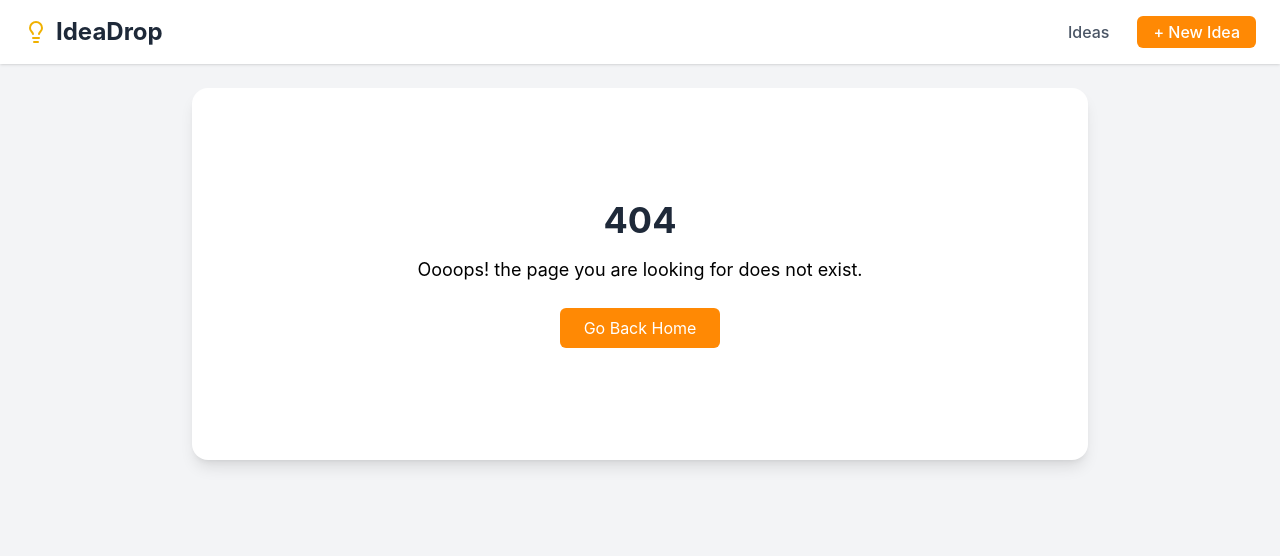
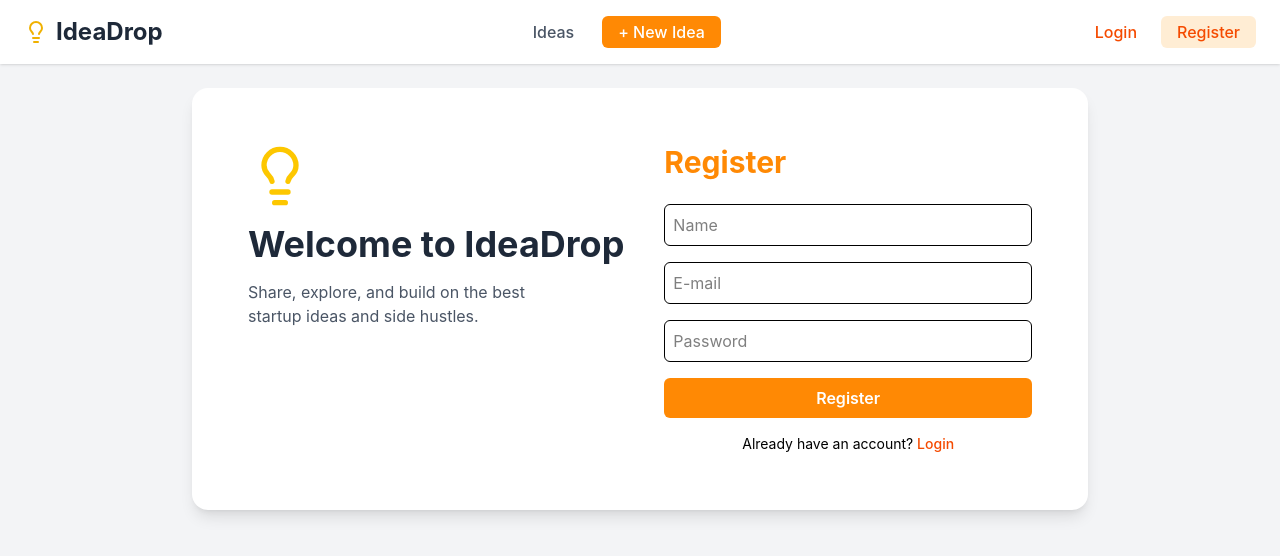
Before and after one commit to nicole-pereira/idea-drop-ui, a React (Vite) app: page /register in a window 1280 px wide. Before the commit this address had no page. Shown: the top 556 px of the page. Built offline with nearby package versions, Linux system fonts and the light colour scheme.

Commit message:
feat: (auth): Login and register pages

```diff
--- a/src/components/Header.tsx
+++ b/src/components/Header.tsx
@@ -24,6 +24,13 @@
             + New Idea
           </Link>
         </nav>
+        {/* Auth buttons */}
+        <div className="flex items-center space-x-2">
+          <Link to='/login' className="text-orange-600 hover:text-orange-700
+          font-medium transition px-4 py-2 rounded-md leading-none">Login</Link>
+           <Link to='/register' className="bg-orange-100 hover:bg-orange-200 text-orange-600
+          font-medium transition px-4 py-2 rounded-md leading-none">Register</Link>
+        </div>
       </div>
     </header>
   );
--- a/src/routeTree.gen.ts
+++ b/src/routeTree.gen.ts
@@ -9,12 +9,19 @@
 // Additionally, you should also exclude this file from your linter and/or formatter to prevent it from being checked or modified.
 
 import { Route as rootRouteImport } from './routes/__root'
+import { Route as authRouteRouteImport } from './routes/(auth)/route'
 import { Route as IndexRouteImport } from './routes/index'
 import { Route as IdeasIndexRouteImport } from './routes/ideas/index'
 import { Route as IdeasNewIndexRouteImport } from './routes/ideas/new/index'
 import { Route as IdeasIdeaIdIndexRouteImport } from './routes/ideas/$ideaId/index'
+import { Route as authRegisterIndexRouteImport } from './routes/(auth)/register/index'
+import { Route as authLoginIndexRouteImport } from './routes/(auth)/login/index'
 import { Route as IdeasIdeaIdEditRouteImport } from './routes/ideas/$ideaId/edit'
 
+const authRouteRoute = authRouteRouteImport.update({
+  id: '/(auth)',
+  getParentRoute: () => rootRouteImport,
+} as any)
 const IndexRoute = IndexRouteImport.update({
   id: '/',
   path: '/',
@@ -35,6 +42,16 @@
   path: '/ideas/$ideaId/',
   getParentRoute: () => rootRouteImport,
 } as any)
+const authRegisterIndexRoute = authRegisterIndexRouteImport.update({
+  id: '/register/',
+  path: '/register/',
+  getParentRoute: () => authRouteRoute,
+} as any)
+const authLoginIndexRoute = authLoginIndexRouteImport.update({
+  id: '/login/',
+  path: '/login/',
+  getParentRoute: () => authRouteRoute,
+} as any)
 const IdeasIdeaIdEditRoute = IdeasIdeaIdEditRouteImport.update({
   id: '/ideas/$ideaId/edit',
   path: '/ideas/$ideaId/edit',
@@ -45,6 +62,8 @@
   '/': typeof IndexRoute
   '/ideas/': typeof IdeasIndexRoute
   '/ideas/$ideaId/edit': typeof IdeasIdeaIdEditRoute
+  '/login/': typeof authLoginIndexRoute
+  '/register/': typeof authRegisterIndexRoute
   '/ideas/$ideaId/': typeof IdeasIdeaIdIndexRoute
   '/ideas/new/': typeof IdeasNewIndexRoute
 }
@@ -52,14 +71,19 @@
   '/': typeof IndexRoute
   '/ideas': typeof IdeasIndexRoute
   '/ideas/$ideaId/edit': typeof IdeasIdeaIdEditRoute
+  '/login': typeof authLoginIndexRoute
+  '/register': typeof authRegisterIndexRoute
   '/ideas/$ideaId': typeof IdeasIdeaIdIndexRoute
   '/ideas/new': typeof IdeasNewIndexRoute
 }
 export interface FileRoutesById {
   __root__: typeof rootRouteImport
   '/': typeof IndexRoute
+  '/(auth)': typeof authRouteRouteWithChildren
   '/ideas/': typeof IdeasIndexRoute
   '/ideas/$ideaId/edit': typeof IdeasIdeaIdEditRoute
+  '/(auth)/login/': typeof authLoginIndexRoute
+  '/(auth)/register/': typeof authRegisterIndexRoute
   '/ideas/$ideaId/': typeof IdeasIdeaIdIndexRoute
   '/ideas/new/': typeof IdeasNewIndexRoute
 }
@@ -69,21 +93,34 @@
     | '/'
     | '/ideas/'
     | '/ideas/$ideaId/edit'
+    | '/login/'
+    | '/register/'
     | '/ideas/$ideaId/'
     | '/ideas/new/'
   fileRoutesByTo: FileRoutesByTo
-  to: '/' | '/ideas' | '/ideas/$ideaId/edit' | '/ideas/$ideaId' | '/ideas/new'
+  to:
+    | '/'
+    | '/ideas'
+    | '/ideas/$ideaId/edit'
+    | '/login'
+    | '/register'
+    | '/ideas/$ideaId'
+    | '/ideas/new'
   id:
     | '__root__'
     | '/'
+    | '/(auth)'
     | '/ideas/'
     | '/ideas/$ideaId/edit'
+    | '/(auth)/login/'
+    | '/(auth)/register/'
     | '/ideas/$ideaId/'
     | '/ideas/new/'
   fileRoutesById: FileRoutesById
 }
 export interface RootRouteChildren {
   IndexRoute: typeof IndexRoute
+  authRouteRoute: typeof authRouteRouteWithChildren
   IdeasIndexRoute: typeof IdeasIndexRoute
   IdeasIdeaIdEditRoute: typeof IdeasIdeaIdEditRoute
   IdeasIdeaIdIndexRoute: typeof IdeasIdeaIdIndexRoute
@@ -92,6 +129,13 @@
 
 declare module '@tanstack/react-router' {
   interface FileRoutesByPath {
+    '/(auth)': {
+      id: '/(auth)'
+      path: ''
+      fullPath: ''
+      preLoaderRoute: typeof authRouteRouteImport
+      parentRoute: typeof rootRouteImport
+    }
     '/': {
       id: '/'
       path: '/'
@@ -120,6 +164,20 @@
       preLoaderRoute: typeof IdeasIdeaIdIndexRouteImport
       parentRoute: typeof rootRouteImport
     }
+    '/(auth)/register/': {
+      id: '/(auth)/register/'
+      path: '/register'
+      fullPath: '/register/'
+      preLoaderRoute: typeof authRegisterIndexRouteImport
+      parentRoute: typeof authRouteRoute
+    }
+    '/(auth)/login/': {
+      id: '/(auth)/login/'
+      path: '/login'
+      fullPath: '/login/'
+      preLoaderRoute: typeof authLoginIndexRouteImport
+      parentRoute: typeof authRouteRoute
+    }
     '/ideas/$ideaId/edit': {
       id: '/ideas/$ideaId/edit'
       path: '/ideas/$ideaId/edit'
@@ -130,8 +188,23 @@
   }
 }
 
+interface authRouteRouteChildren {
+  authLoginIndexRoute: typeof authLoginIndexRoute
+  authRegisterIndexRoute: typeof authRegisterIndexRoute
+}
+
+const authRouteRouteChildren: authRouteRouteChildren = {
+  authLoginIndexRoute: authLoginIndexRoute,
+  authRegisterIndexRoute: authRegisterIndexRoute,
+}
+
+const authRouteRouteWithChildren = authRouteRoute._addFileChildren(
+  authRouteRouteChildren,
+)
+
 const rootRouteChildren: RootRouteChildren = {
   IndexRoute: IndexRoute,
+  authRouteRoute: authRouteRouteWithChildren,
   IdeasIndexRoute: IdeasIndexRoute,
   IdeasIdeaIdEditRoute: IdeasIdeaIdEditRoute,
   IdeasIdeaIdIndexRoute: IdeasIdeaIdIndexRoute,
--- /dev/null
+++ b/src/routes/(auth)/login/index.tsx
@@ -0,0 +1,44 @@
+import { createFileRoute, Link } from '@tanstack/react-router'
+import { useState } from 'react';
+
+export const Route = createFileRoute('/(auth)/login/')({
+  component: LoginPage,
+})
+
+function LoginPage() {
+  const [email, setEmail] = useState('');
+  const [password, setPassword] = useState('');
+
+  return (
+    <div className='max-w-md mx-auto'>
+      <h1 className="text-3xl font-bold mb-6 text-orange-400">Login</h1>
+      <form className="space-y-4">
+        <input
+          type="email"
+          className="w-full border border-gray rounded-md p-2"
+          placeholder='E-mail'
+          value={email}
+          onChange={(e) => setEmail(e.target.value)}
+          autoComplete="off"
+        />
+        <input
+          type="password"
+          className="w-full border border-gray rounded-md p-2"
+          placeholder='Password'
+          value={password}
+          onChange={(e) => setPassword(e.target.value)}
+          autoComplete="off"
+        />
+        <button className="bg-orange-400 hover:bg-orange-700 text-white cursor-pointer
+          font-semibold px-4 py-2 rounded-md w-full disabled:opacity">
+            Login
+        </button>
+      </form>
+
+      <p className="text-sm text-center mt-4">
+        Don't have an account?{' '}
+        <Link to='/register' className='text-orange-600 hover:underline font-medium'>Register</Link>
+      </p>
+    </div>
+  );
+}
--- /dev/null
+++ b/src/routes/(auth)/register/index.tsx
@@ -0,0 +1,53 @@
+import { createFileRoute, Link } from '@tanstack/react-router'
+import { useState } from 'react'
+
+export const Route = createFileRoute('/(auth)/register/')({
+  component: RegisterPage,
+})
+
+function RegisterPage() {
+  const [name, setName] = useState('');
+  const [email, setEmail] = useState('');
+  const [password, setPassword] = useState('');
+
+  return (
+    <div className='max-w-md mx-auto'>
+      <h1 className="text-3xl font-bold mb-6 text-orange-400">Register</h1>
+      <form className="space-y-4">
+        <input
+          type="text"
+          className="w-full border border-gray rounded-md p-2"
+          placeholder='Name'
+          value={name}
+          onChange={(e) => setName(e.target.value)}
+          autoComplete="off"
+        />
+        <input
+          type="email"
+          className="w-full border border-gray rounded-md p-2"
+          placeholder='E-mail'
+          value={email}
+          onChange={(e) => setEmail(e.target.value)}
+          autoComplete="off"
+        />
+        <input
+          type="password"
+          className="w-full border border-gray rounded-md p-2"
+          placeholder='Password'
+          value={password}
+          onChange={(e) => setPassword(e.target.value)}
+          autoComplete="off"
+        />
+        <button className="bg-orange-400 hover:bg-orange-700 text-white cursor-pointer
+          font-semibold px-4 py-2 rounded-md w-full disabled:opacity">
+            Register
+        </button>
+      </form>
+
+      <p className="text-sm text-center mt-4">
+        Already have an account?{' '}
+        <Link to='/login' className='text-orange-600 hover:underline font-medium'>Login</Link>
+      </p>
+    </div>
+  );
+}
--- /dev/null
+++ b/src/routes/(auth)/route.tsx
@@ -0,0 +1,26 @@
+import { createFileRoute, Outlet } from '@tanstack/react-router'
+import { Lightbulb } from "lucide-react";
+
+export const Route = createFileRoute('/(auth)')({
+  component: AuthLayout,
+})
+
+function AuthLayout() {
+  return (
+    <div className="flex flex-col md:flex-row items-start justify-between gap-10 p-6">
+        <div className="flex flex-col items-start gap-4">
+            <Lightbulb className="w-16 h-16 text-yellow-400" />
+            <h1 className="text-4xl font-bold text-gray-800">
+            Welcome to IdeaDrop
+            </h1>
+            <p className="text-gray-600 max-w-xs">
+            Share, explore, and build on the best startup ideas and side hustles.
+            </p>
+        </div>
+
+        <section className="flex-1 text-gray">
+            <Outlet />
+        </section>
+    </div>
+    );
+}
```
